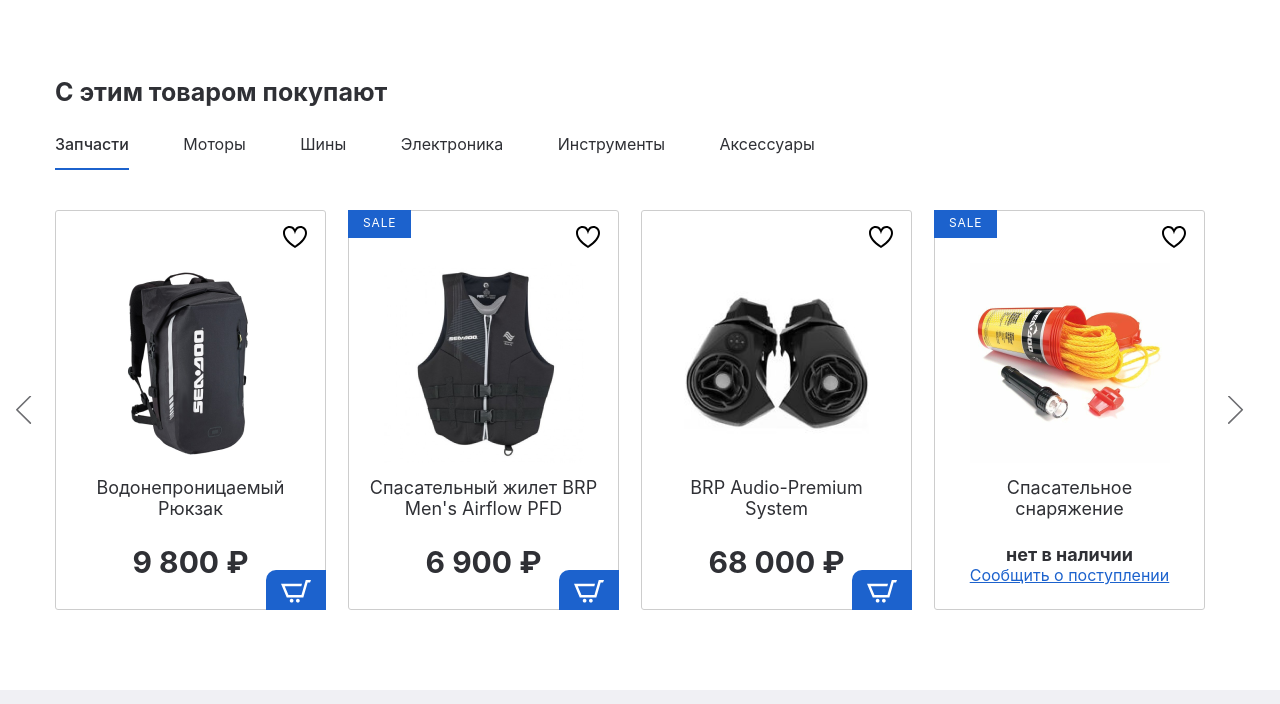
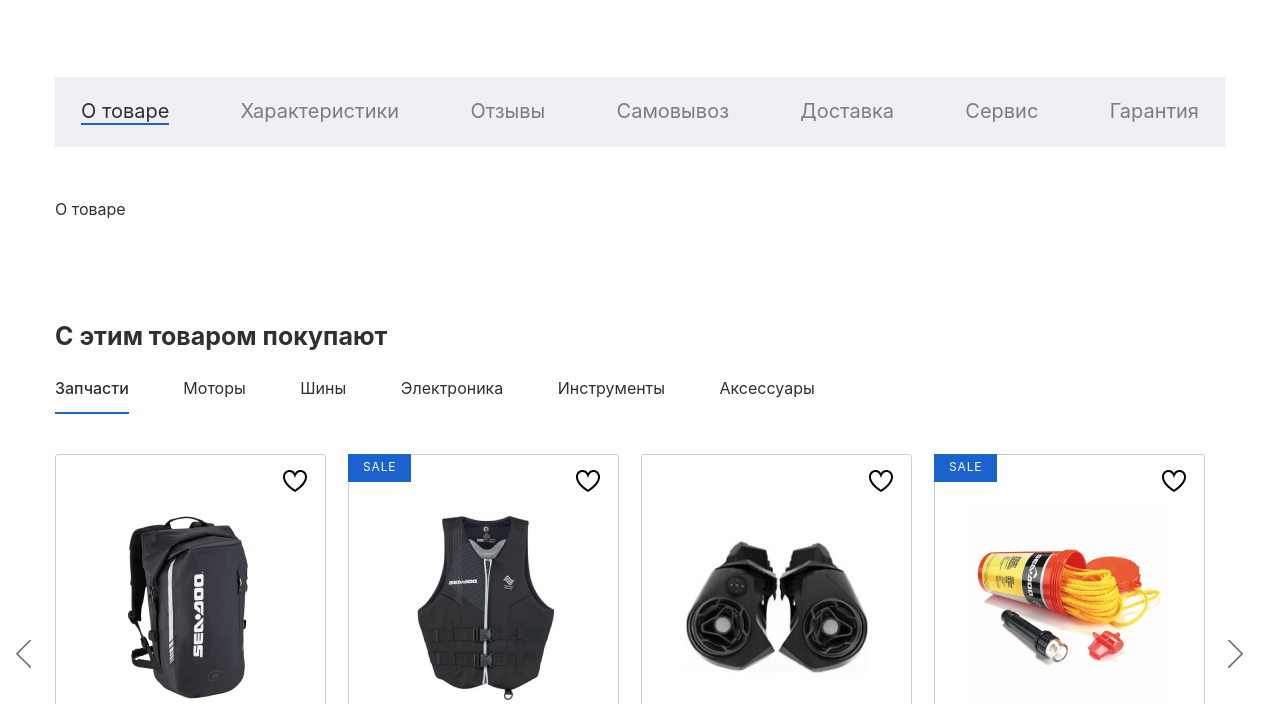
Before and after one commit to ivancraze/online-shop, a website: page src/product.html in a window 1280 px wide. Shown: the part 931-1635 px from the top of the page. Drawn offline with nearby package versions, Linux system fonts and the light colour scheme.

Commit message:
add product-card tabs header

```diff
--- a/src/js/script.js
+++ b/src/js/script.js
@@ -101,6 +101,7 @@
 tabs('.aside-filter-tabs__title', '.aside-filter-tabs__content-item', '.aside-filter-tabs__header', 'active');
 // Activate tabs in product card page
 tabs('.product-card__tabs-title', '.product-card__tabs-content-item', '.product-card__tabs-header', 'active');
+tabs('.product-page__tabs-title', '.product-page__tabs-content-item', '.product-page__tabs-header', 'active');
 
 function tabs (tabsSelector, tabsContentSelector, tabsParentSelector, activeClass) {
 
--- a/src/product.html
+++ b/src/product.html
@@ -154,6 +154,29 @@
 						</div>
 					</div>
 				</div>
+			</div>
+		</div>
+	</section>
+
+	<section class="product-page__tabs">
+		<div class="container">
+			<div class="product-page__tabs-header">
+				<div class="product-page__tabs-title">О товаре</div>
+				<div class="product-page__tabs-title">Характеристики</div>
+				<div class="product-page__tabs-title">Отзывы</div>
+				<div class="product-page__tabs-title active">Самовывоз</div>
+				<div class="product-page__tabs-title">Доставка</div>
+				<div class="product-page__tabs-title">Cервис</div>
+				<div class="product-page__tabs-title">Гарантия</div>
+			</div>
+			<div class="product-page__tabs-content-header">
+				<div class="product-page__tabs-content-item">О товаре</div>
+				<div class="product-page__tabs-content-item">Характеристики</div>
+				<div class="product-page__tabs-content-item">Отзывы</div>
+				<div class="product-page__tabs-content-item active">Самовывоз</div>
+				<div class="product-page__tabs-content-item">Доставка</div>
+				<div class="product-page__tabs-content-item">Cервис</div>
+				<div class="product-page__tabs-content-item">Гарантия</div>
 			</div>
 		</div>
 	</section>
--- a/src/sass/blocks/_product-card.scss
+++ b/src/sass/blocks/_product-card.scss
@@ -154,6 +154,43 @@
     background: #1C62CD;
     border-radius: 3px;
   }
+}
 
-
+.product-page{
+  &__tabs{
+    margin-bottom: 100px;
+    &-header{
+      background-color: #f0f0f4;
+      display: flex;
+      justify-content: space-between;
+      align-items: center;
+      padding: 0 26px;
+      margin-bottom: 50px;
+    }
+    &-title{
+      cursor: pointer;
+      padding-top: 22px;
+      margin-bottom: 22px;
+      font-weight: normal;
+      font-size: 20px;
+      line-height: 24px;
+      color: rgba($color: #2F3035, $alpha: 0.6);
+      border-bottom: 2px solid transparent;
+      &.active{
+        font-weight: normal;
+        font-size: 20px;
+        line-height: 24px;
+        color: #2F3035;
+        border-bottom: 2px solid #1C62CD;
+      }
+    }
+    &-content{
+      &-item{
+        display: none;
+        &.active{
+          display: block;
+        }
+      }
+    }
+  }
 }
```
Also changed, not shown: src/css/style.min.css.
